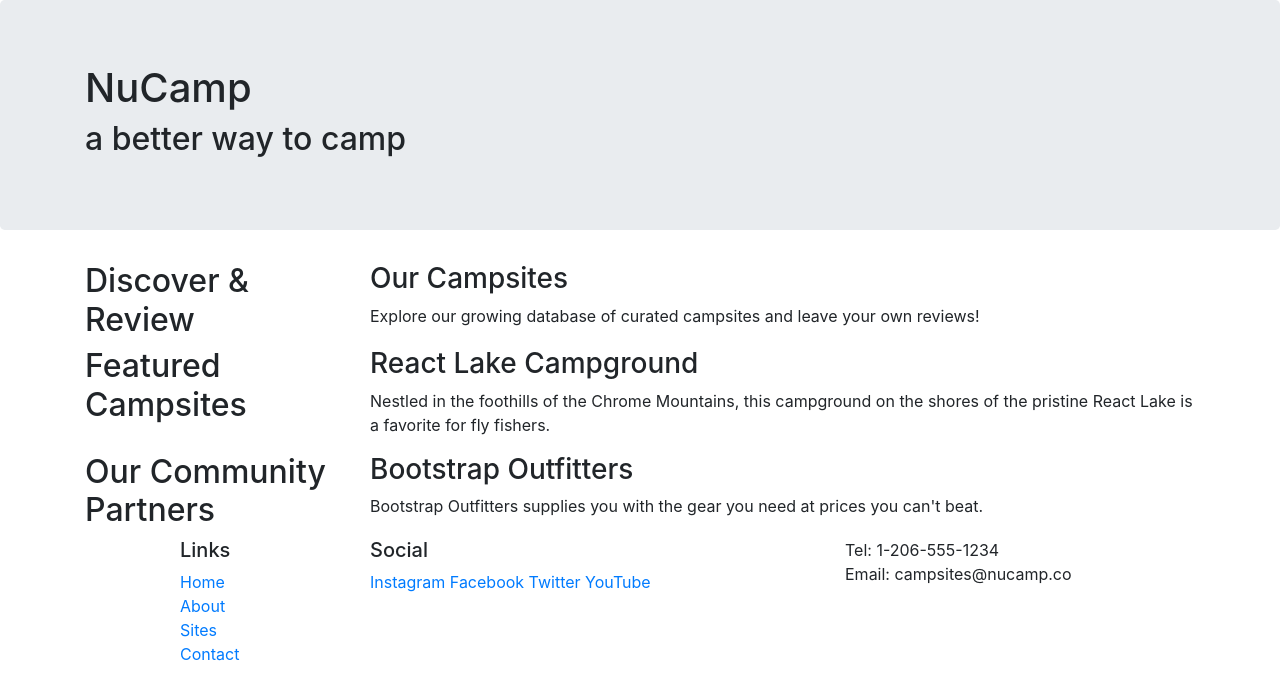
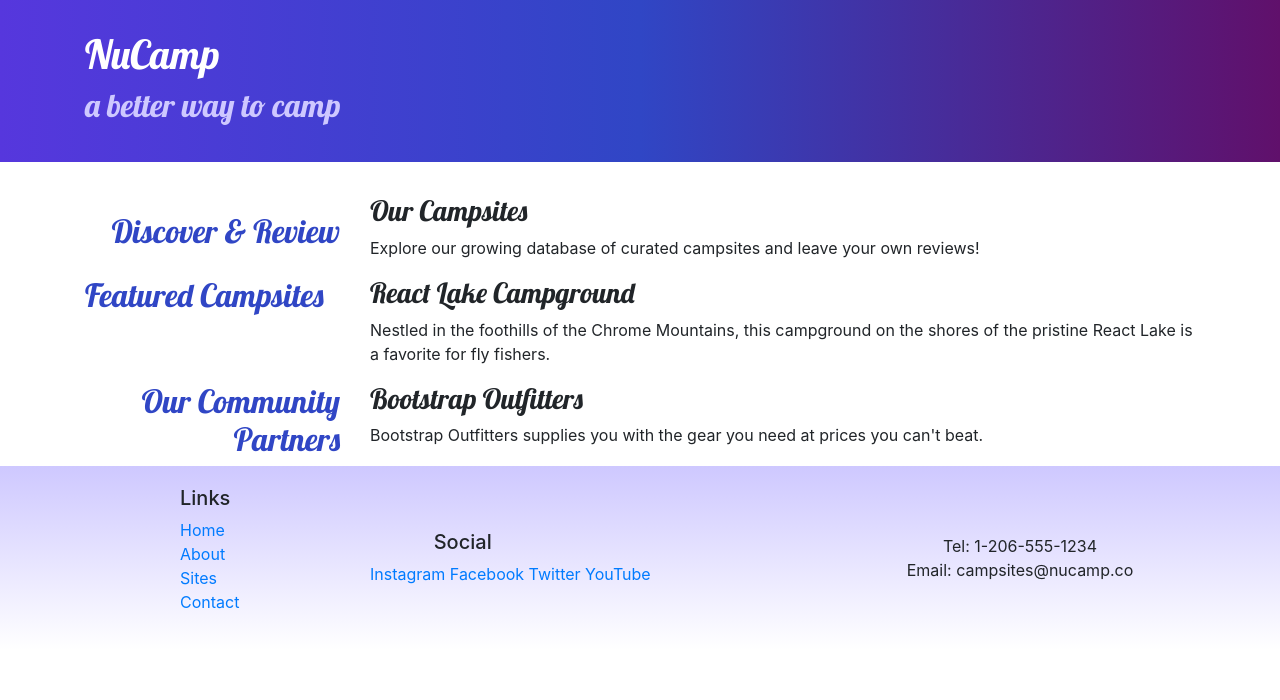
Before and after one commit to judeolim/nucampbootstrap, a website: page index.html in a window 1280 px wide. Drawn offline with nearby package versions, Linux system fonts and the light colour scheme.

Commit message:
Adding Custom Stles

```diff
--- /dev/null
+++ b/css/styles.css
@@ -0,0 +1,34 @@
+body {
+    fpnt font-family: : "Open Sans", sans-serif;
+
+}
+
+h1, h2, h3 {
+    font-family: "Lobster", cursive;
+}
+
+h2 {
+    color: #3046C5;
+}
+
+header h2 {
+    color: #CEC8FF;
+}
+
+footer {
+    background-image: linear-gradient(#CEC8FF, white);
+    padding: 20px 0;
+}
+
+.jumbotron {
+    padding: 30px;
+    background-image: linear-gradient(to right, #5637DD, #3046C5, #60106B);
+    color: white;
+}
+
+row-content {
+    padding: 50px 0;
+    border-bottom: 1px ridge;
+    min-height: 200px;
+
+}
--- a/index.html
+++ b/index.html
@@ -5,14 +5,16 @@
     <meta http-equiv="X-UA-Compatible" content="IE=edge">
     <meta name="viewport" content="width=device-width, initial-scale=1.0">
     <link rel="stylesheet" href="node_modules/bootstrap/dist/css/bootstrap.min.css" />
+    <link rel="stylesheet" href="https://fonts.googleapis.com/css?family=Lobster|Open+Sans" />
+    <link rel="stylesheet" href="css/styles.css" />
     <title>>NuCamp: A Better Way To Camp</title>
 </head>
 <body>
     <body>
 
-        <header class="jumbotron">
+        <header class="jumbotron jumbotron-fluid">
         <div class="container">
-            <div class="row">
+            <div class="row row-content align-items-center">
                 <div class="col">
                     <h1>NuCamp</h1>
                      <h2>a better way to camp</h2>
@@ -21,9 +23,9 @@
         </div>
         </header>
         <div class="container">
-            <div class="row">
+            <div class="row row-content align-items-center">
                 <div class="col-sm-4 col-md-3">
-                    <h2>Discover & Review</h2>
+                    <h2 class="text-sm-right">Discover & Review</h2>
                 </div>
                 <div class="col">
                     <h3>Our Campsites</h3>
@@ -43,7 +45,7 @@
 
             <div class="row">
                 <div class="col-sm-4 col-md-3">
-                    <h2>Our Community Partners</h2>
+                    <h2 class="text-sm-right">Our Community Partners</h2>
                 </div>
                 <div class="col">
                     <h3>Bootstrap Outfitters</h3>
@@ -54,7 +56,7 @@
 
     <footer>
         <div class="container">
-            <div class="row">
+            <div class="row row-content align-items-center">
                 <div class="col-4 col-sm-2 offset-1">
                     <h5>Links</h5>
             		<ul class="list-unstyled">
@@ -65,13 +67,13 @@
                     </ul>
                 </div>
                 <div class="col-6 col-sm-5">
-                	<h5>Social</h5>
+                	<h5 class="col-6 col-sm-5 text-center">Social</h5>
                     <a href="http://instagram.com/">Instagram</a>
                     <a href="http://facebook.com/">Facebook</a>
                     <a href="http://twitter.com/">Twitter</a>
                     <a href="http://youtube.com/">YouTube</a>
                 </div>
-                <div class="col-sm-4">
+                <div class="col-sm-4 text-center">
                     Tel: 1-206-555-1234<br />
                     Email: campsites@nucamp.co
                 </div>
```
